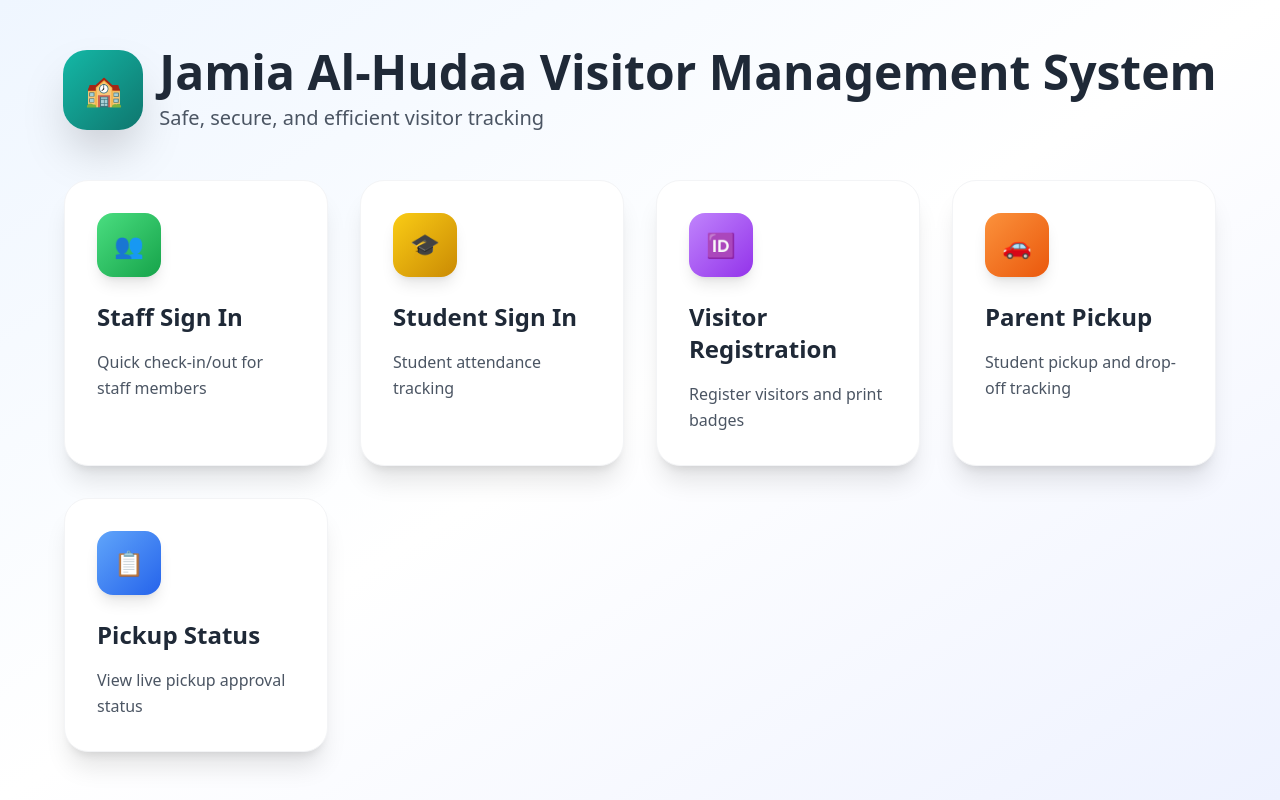
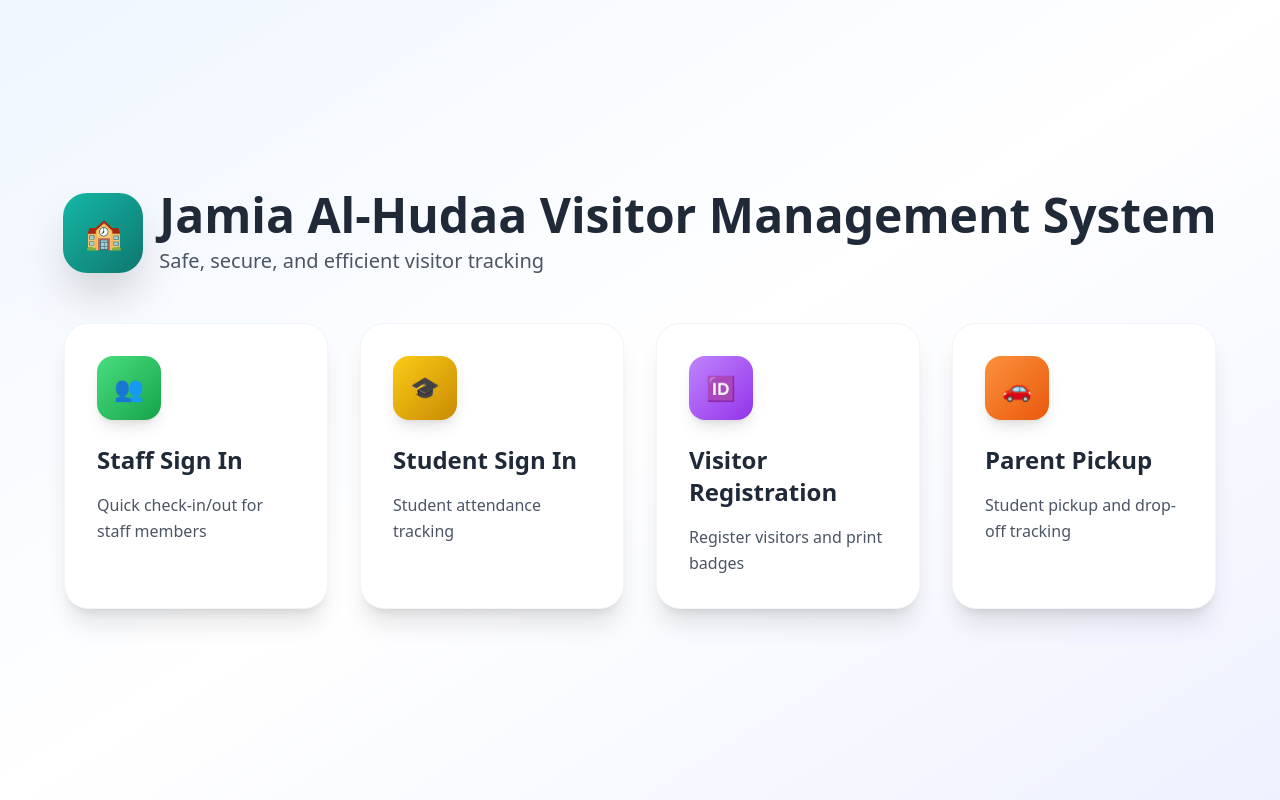
Before and after one commit to irontamoor/guardian-access-point-09, a React (Vite) app: page / in a window 1280 px wide. Built offline with nearby package versions, Linux system fonts and the light colour scheme.

Commit message:
Refactor: Move pickup status to parent pickup

```diff
--- a/src/App.tsx
+++ b/src/App.tsx
@@ -108,14 +108,6 @@ function App() {
                     <h3 className="text-2xl font-bold text-gray-800 mb-4">Parent Pickup</h3>
                     <p className="text-gray-600 text-base leading-relaxed">Student pickup and drop-off tracking</p>
                   </div>
-
-                  <div onClick={() => setCurrentView('pickup-status')} className="bg-white rounded-3xl shadow-xl border border-gray-100 p-8 cursor-pointer hover:shadow-2xl hover:scale-105 transition-all duration-300 group">
-                    <div className="w-16 h-16 bg-gradient-to-br from-blue-400 to-blue-600 rounded-2xl flex items-center justify-center mb-6 group-hover:scale-110 transition-transform shadow-lg">
-                      <span className="text-2xl text-white">📋</span>
-                    </div>
-                    <h3 className="text-2xl font-bold text-gray-800 mb-4">Pickup Status</h3>
-                    <p className="text-gray-600 text-base leading-relaxed">View live pickup approval status</p>
-                  </div>
                 </div>
               </div>
             </div>}
@@ -138,8 +130,6 @@ function App() {
           {currentView === 'attendance-management' && <AttendanceManagement />}
 
           {currentView === 'reader-dashboard' && <ReaderDashboard />}
-
-          {currentView === 'pickup-status' && <PublicPickupDashboard onBack={() => setCurrentView('home')} />}
         </div>
       </main>
     </div>;
--- a/src/components/parent-pickup/ParentPickupCard.tsx
+++ b/src/components/parent-pickup/ParentPickupCard.tsx
@@ -1,7 +1,5 @@
 import { useState } from 'react';
 import { Card } from '@/components/ui/card';
-import { Button } from '@/components/ui/button';
-import { Search } from 'lucide-react';
 import { ParentPickupHeader } from './ParentPickupHeader';
 import { PickupForm } from './PickupForm';
 import { PickupStatusLookup } from './PickupStatusLookup';
@@ -26,15 +24,19 @@ export function ParentPickupCard({ onBack }: ParentPickupCardProps) {
         <PickupForm onBack={handleBack} />
 
         <div className="p-6 pt-0 border-t mt-6">
-          <div className="flex items-center justify-center">
-            <Button
-              variant="outline"
-              onClick={() => setShowStatusLookup(true)}
-              className="gap-2"
-            >
-              <Search className="w-4 h-4" />
-              Check Pickup Status
-            </Button>
+          <div
+            onClick={() => setShowStatusLookup(true)}
+            className="bg-white rounded-2xl shadow-lg border border-gray-100 p-6 cursor-pointer hover:shadow-xl hover:scale-[1.02] transition-all duration-300 group"
+          >
+            <div className="flex items-start gap-4">
+              <div className="w-12 h-12 bg-gradient-to-br from-blue-400 to-blue-600 rounded-xl flex items-center justify-center flex-shrink-0 group-hover:scale-110 transition-transform shadow-md">
+                <span className="text-xl text-white">📋</span>
+              </div>
+              <div className="flex-1">
+                <h3 className="text-lg font-bold text-gray-800 mb-1">Pickup Status</h3>
+                <p className="text-sm text-gray-600">View live pickup approval status</p>
+              </div>
+            </div>
           </div>
         </div>
       </Card>
```
